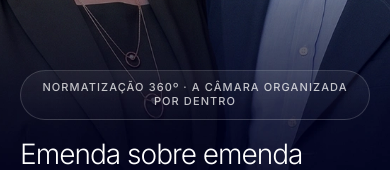
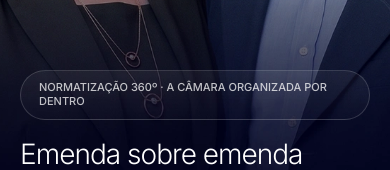
Before and after one commit to Jef1N/Normatiza-o-360, a plain HTML site: page index.html in a window 390 px wide. Shown: the part 390-560 px from the top of the page. Drawn offline with nearby package versions, Linux system fonts and the light colour scheme.

Commit message:
Eyebrows: remove letter-spacing e alinha à esquerda
Co-Authored-By: Claude Opus 4.8 <noreply@anthropic.com>
Claude-Session: https://claude.ai/code/session_019MBYwDzD3818YRrwkkGH1B

```diff
--- a/styles.css
+++ b/styles.css
@@ -73,11 +73,11 @@ button{font-family:inherit}
 .sec-title.dark{color:var(--ink)}
 .sec-title-sm{font-weight:300;font-size:clamp(23px,2.6vw,30px);line-height:1.15;letter-spacing:-.02em;color:var(--ink)}
 /* ---------- Eyebrow (sobretítulo em pill) ---------- */
-.eyebrow{display:inline-flex;align-items:center;gap:8px;padding:12px 24px;border-radius:999px;
+.eyebrow{display:flex;width:fit-content;max-width:100%;margin-right:auto;align-items:center;gap:8px;padding:12px 24px;border-radius:999px;
   border:1px solid rgba(255,255,255,.16);
   background:linear-gradient(180deg,rgba(255,255,255,.06),rgba(255,255,255,.015));
-  font-size:12.5px;font-weight:500;letter-spacing:.13em;text-transform:uppercase;line-height:1.25;
-  text-align:center;color:rgba(255,255,255,.74);margin-bottom:clamp(18px,2.2vw,26px)}
+  font-size:12.5px;font-weight:500;letter-spacing:0;text-transform:uppercase;line-height:1.25;
+  text-align:left;color:rgba(255,255,255,.74);margin-bottom:clamp(18px,2.2vw,26px)}
 .eyebrow--light{border-color:rgba(5,12,27,.16);background:linear-gradient(180deg,rgba(5,12,27,.05),rgba(5,12,27,.012));color:rgba(5,12,27,.6)}
 .eyebrow-c{text-align:center}
 .sec-lead{margin-top:22px;font-weight:300;font-size:18px;line-height:1.6;color:var(--muted)}
@@ -591,7 +591,7 @@ h1,h2,h3,h4,.sec-title,.sec-title-sm,.faq-item summary{text-wrap:balance;hyphens
   /* padroniza os parágrafos em 16px no mobile */
   .sec-lead,.hero-sub,.card-body,.alt-card-body p,.method-card-desc,.cf-desc,
   .mandato-p,.team-info p,.community-item p,.instr-card p,.faq-answer p,.fech-sub{font-size:16px}
-  .eyebrow{font-size:11px;letter-spacing:.1em;padding:10px 18px}
+  .eyebrow{font-size:11px;padding:10px 18px}
 }
 
 @media (prefers-reduced-motion:reduce){
```
